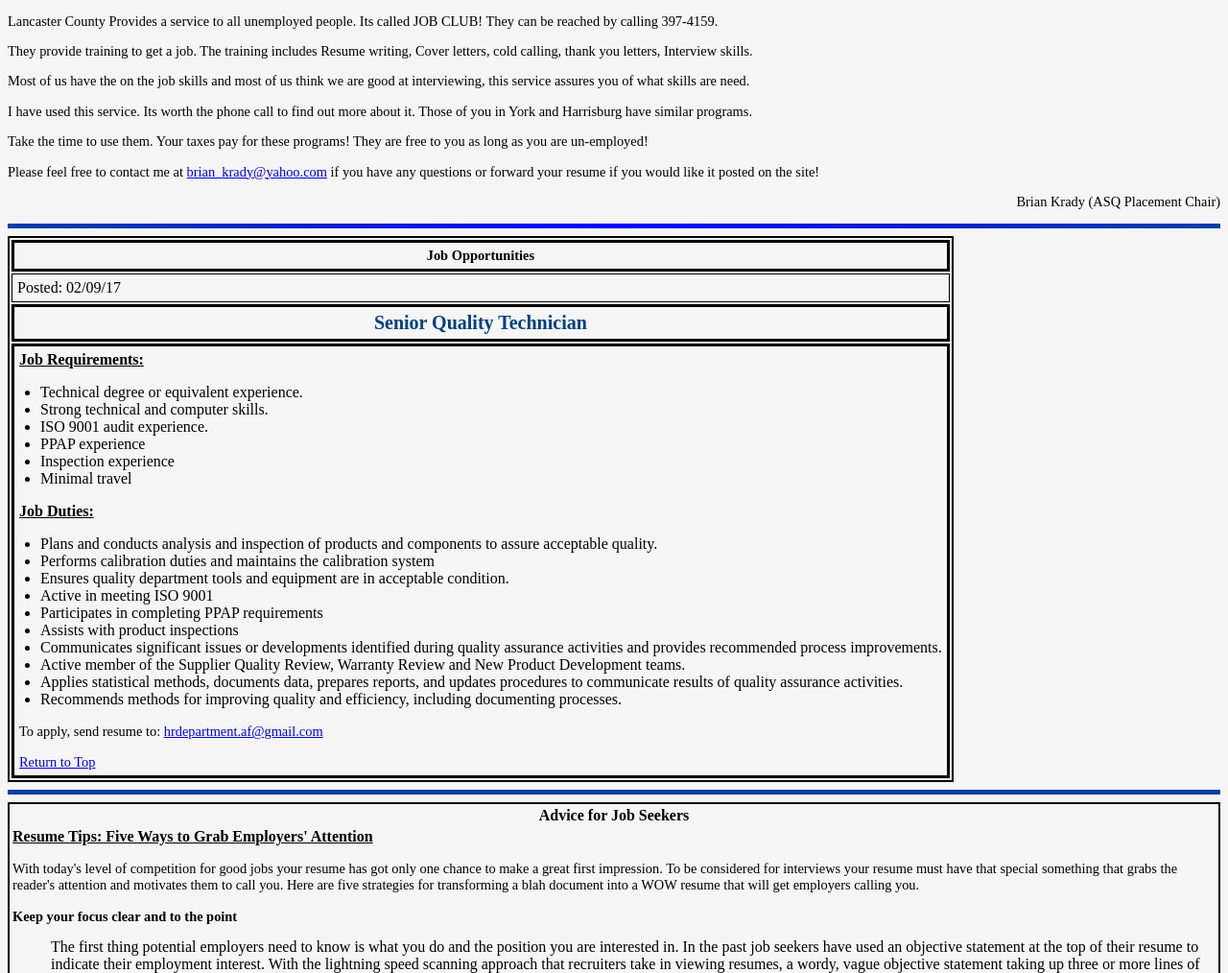
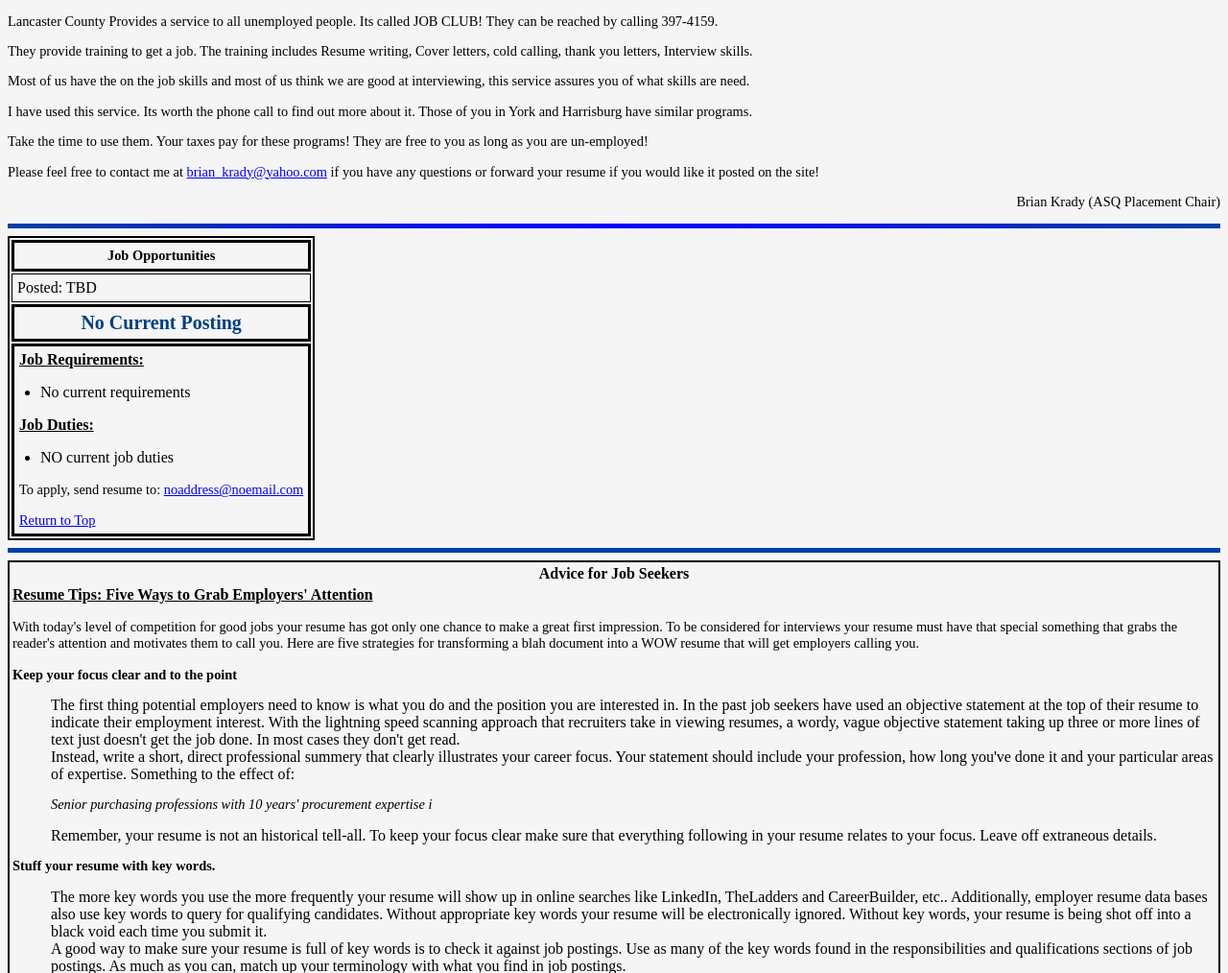
Before and after one commit to asqh0322/ASQ-Website, a PHP site: page /Placement.php in a window 1280 px wide. Shown: the part 879-1893 px from the top of the page at 96% size. Run offline with PHP 8.4, Linux system fonts and the light colour scheme; some libraries are stand-ins or nearby versions.

Commit message:
Revised placement.php to reflect the absence of current job postings

```diff
--- a/Placement.php
+++ b/Placement.php
@@ -49,7 +49,7 @@ members</a> </div>
 <td class="tdbox">
 <div class="dropdown"><button onclick="myFunction('jobMenu')" class="dropbtn" data-toggle="dropdown">View Job Postings</button>
 <div id="jobMenu" class="dropdown-content">
-<a href="#QT">Senior Quality Technician</a>
+<a href="#QT">No Current Postings</a>
 </div>
 </div>
 </td>
@@ -96,37 +96,23 @@ posted on the site!</p>
 </tr>
 <tr>
 <td class="tdbox"><a name="QT"></a>Posted:
-02/09/17</td>
+TBD</td>
 </tr>
 <tr>
 <td class="tdborder">
-<p class="section_header">Senior Quality Technician</p>
+<p class="section_header">No Current Posting</p>
 </td>
 </tr>
 <tr>
 <td class="tdborder">
 <p class="underline_head">Job Requirements:</p>
-<p class="general"><ul><li>Technical degree or equivalent experience.</li>
-<li>Strong technical and computer skills.</li>
-<li>ISO 9001 audit experience. </li>
-<li>PPAP experience</li>
-<li>Inspection experience</li>
-<li>Minimal travel</li></ul></p>
+<p class="general"><ul><li>No current requirements</li></ul></p>
 <p class="underline_head">Job Duties:</p>
 <p class="general">
-<ul><li>Plans and conducts analysis and inspection of products and components to assure acceptable quality.</li>
-<li>Performs calibration duties and maintains the calibration system</li>
-<li>Ensures quality department tools and equipment are in acceptable condition.</li>
-<li>Active in meeting ISO 9001</li>
-<li>Participates in completing PPAP requirements</li>
-<li>Assists with product inspections</li>
-<li>Communicates significant issues or developments identified during quality assurance activities and provides recommended process improvements.</li>
-<li>Active member of the Supplier Quality Review, Warranty Review and New Product Development teams.</li>
-<li>Applies statistical methods, documents data, prepares reports, and updates procedures to communicate results of quality assurance activities.</li>
-<li>Recommends methods for improving quality and efficiency, including documenting processes.</li>
+<ul><li>NO current job duties</li>
 </ul>
 </p>
-<p class="general">To apply, send resume to: <a href="mailto:hrdepartment.af@gmail.com?Subject=Senior Quality Techincian">hrdepartment.af@gmail.com</a></p>
+<p class="general">To apply, send resume to: <a href="mailto:noaddress@nogmail.com?Subject=No Posting">noaddress@noemail.com</a></p>
 
 <p class="general"><a href="#Top" target="_self">Return to Top</a></p>
 </td>
```
